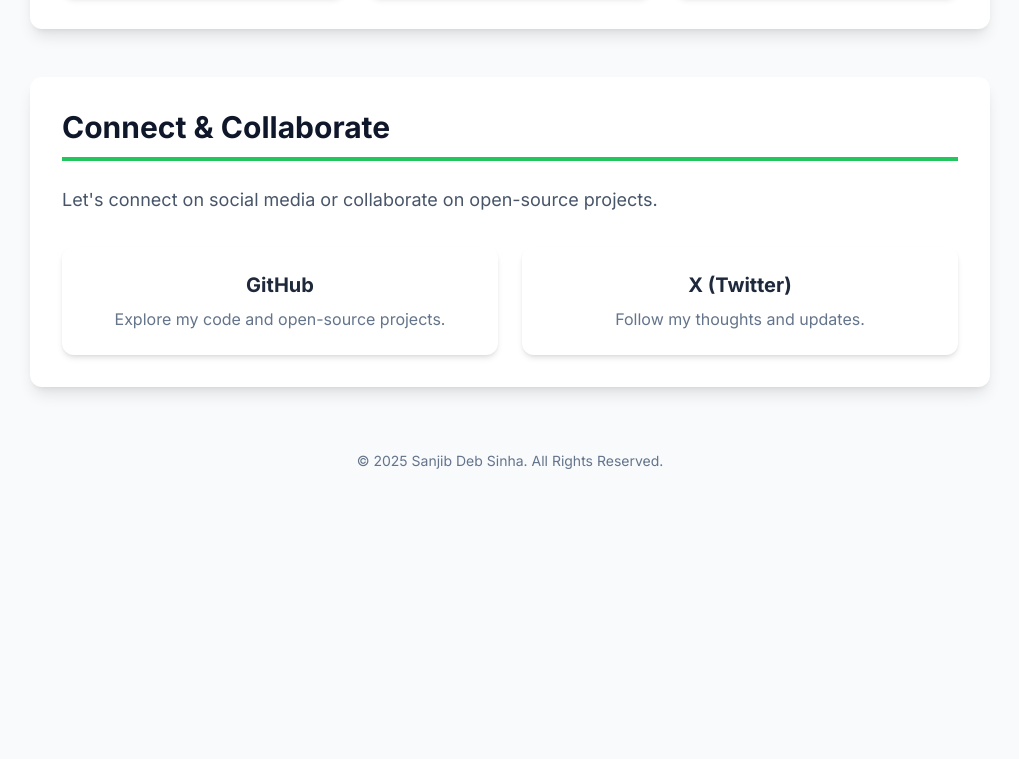
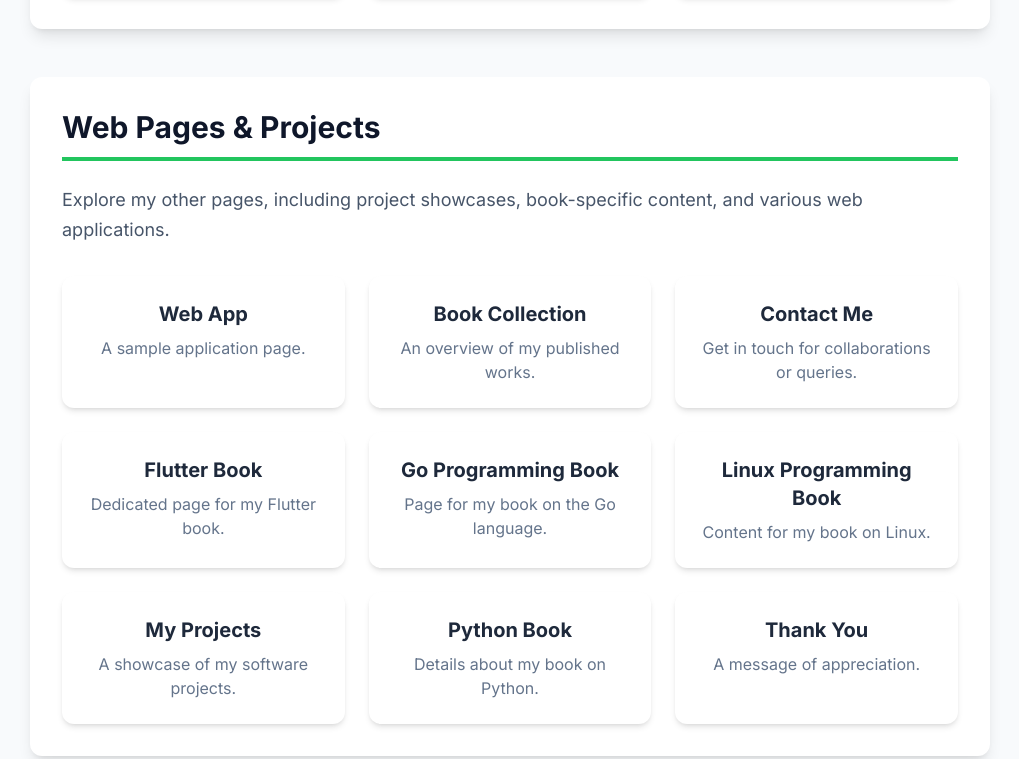
Before and after one commit to sanjibsinha/sanjibsinha.github.io, a plain HTML site: page index.html in a window 1280 px wide. Shown: the part 1029-1788 px from the top of the page, without its empty margins (130-1149 px from the left). Before the commit the page ends 1532 px from the top, so only its background shows below. Drawn offline with nearby package versions, Linux system fonts and the light colour scheme.

Commit message:
Update index.html

```diff
--- a/index.html
+++ b/index.html
@@ -27,7 +27,7 @@
         @keyframes blink {
             50% { opacity: 0; }
         }
-        .book-link-card {
+        .link-card {
             background-color: white;
             border-radius: 0.75rem;
             padding: 1.5rem;
@@ -35,7 +35,7 @@
             box-shadow: 0 4px 6px -1px rgb(0 0 0 / 0.1), 0 2px 4px -2px rgb(0 0 0 / 0.1);
             transition: transform 0.3s ease, box-shadow 0.3s ease;
         }
-        .book-link-card:hover {
+        .link-card:hover {
             transform: translateY(-5px);
             box-shadow: 0 10px 15px -3px rgb(0 0 0 / 0.1), 0 4px 6px -4px rgb(0 0 0 / 0.1);
         }
@@ -72,21 +72,66 @@
                 </p>
                 <div class="grid grid-cols-1 sm:grid-cols-2 lg:grid-cols-3 gap-6">
 
-                    <a href="https://leanpub.com/u/sanjibsinha" target="_blank" rel="noopener noreferrer" class="book-link-card">
+                    <a href="https://leanpub.com/u/sanjibsinha" target="_blank" rel="noopener noreferrer" class="link-card">
                         <h3 class="text-xl font-bold text-slate-800">Leanpub</h3>
                         <p class="text-slate-500 mt-2">Find my self-published books and guides.</p>
                     </a>
 
-                    <a href="https://www.amazon.in/Books-Sanjib-Sinha/s?rh=n%3A976389031%2Cp_27%3ASanjib%2BSinha" target="_blank" rel="noopener noreferrer" class="book-link-card">
+                    <a href="https://www.amazon.in/Books-Sanjib-Sinha/s?rh=n%3A976389031%2Cp_27%3ASanjib%2BSinha" target="_blank" rel="noopener noreferrer" class="link-card">
                         <h3 class="text-xl font-bold text-slate-800">Amazon</h3>
                         <p class="text-slate-500 mt-2">Author page for Kindle and paperback editions.</p>
                     </a>
 
-                    <a href="https://link.springer.com/book/10.1007/978-1-4842-5562-9" target="_blank" rel="noopener noreferrer" class="book-link-card">
+                    <a href="https://link.springer.com/book/10.1007/978-1-4842-5562-9" target="_blank" rel="noopener noreferrer" class="link-card">
                         <h3 class="text-xl font-bold text-slate-800">Springer Nature</h3>
                         <p class="text-slate-500 mt-2">Professionally published books by Apress.</p>
                     </a>
 
+                </div>
+            </section>
+
+            <section id="projects" class="bg-white rounded-xl shadow-lg p-6 md:p-8">
+                <h2 class="text-3xl font-bold text-slate-900 border-b-4 border-green-500 pb-3 mb-6">Web Pages & Projects</h2>
+                <p class="text-slate-600 leading-relaxed mb-8 text-lg">
+                    Explore my other pages, including project showcases, book-specific content, and various web applications.
+                </p>
+                <div class="grid grid-cols-1 sm:grid-cols-2 lg:grid-cols-3 gap-6">
+                    <a href="./app.html" class="link-card">
+                        <h3 class="text-xl font-bold text-slate-800">Web App</h3>
+                        <p class="text-slate-500 mt-2">A sample application page.</p>
+                    </a>
+                    <a href="./books.html" class="link-card">
+                        <h3 class="text-xl font-bold text-slate-800">Book Collection</h3>
+                        <p class="text-slate-500 mt-2">An overview of my published works.</p>
+                    </a>
+                    <a href="./contact.html" class="link-card">
+                        <h3 class="text-xl font-bold text-slate-800">Contact Me</h3>
+                        <p class="text-slate-500 mt-2">Get in touch for collaborations or queries.</p>
+                    </a>
+                    <a href="./flutter-book.html" class="link-card">
+                        <h3 class="text-xl font-bold text-slate-800">Flutter Book</h3>
+                        <p class="text-slate-500 mt-2">Dedicated page for my Flutter book.</p>
+                    </a>
+                    <a href="./go-book.html" class="link-card">
+                        <h3 class="text-xl font-bold text-slate-800">Go Programming Book</h3>
+                        <p class="text-slate-500 mt-2">Page for my book on the Go language.</p>
+                    </a>
+                    <a href="./linux-book.html" class="link-card">
+                        <h3 class="text-xl font-bold text-slate-800">Linux Programming Book</h3>
+                        <p class="text-slate-500 mt-2">Content for my book on Linux.</p>
+                    </a>
+                    <a href="./projects.html" class="link-card">
+                        <h3 class="text-xl font-bold text-slate-800">My Projects</h3>
+                        <p class="text-slate-500 mt-2">A showcase of my software projects.</p>
+                    </a>
+                    <a href="./python-book.html" class="link-card">
+                        <h3 class="text-xl font-bold text-slate-800">Python Book</h3>
+                        <p class="text-slate-500 mt-2">Details about my book on Python.</p>
+                    </a>
+                    <a href="./thank-you.html" class="link-card">
+                        <h3 class="text-xl font-bold text-slate-800">Thank You</h3>
+                        <p class="text-slate-500 mt-2">A message of appreciation.</p>
+                    </a>
                 </div>
             </section>
 
@@ -96,12 +141,12 @@
                      Let's connect on social media or collaborate on open-source projects.
                  </p>
                  <div class="grid grid-cols-1 sm:grid-cols-2 gap-6">
-                    <a href="https://github.com/sanjibsinha" target="_blank" rel="noopener noreferrer" class="book-link-card">
+                     <a href="https://github.com/sanjibsinha" target="_blank" rel="noopener noreferrer" class="link-card">
                          <h3 class="text-xl font-bold text-slate-800">GitHub</h3>
                          <p class="text-slate-500 mt-2">Explore my code and open-source projects.</p>
                      </a>
 
-                    <a href="https://x.com/sanjibsinha?ref_src=twsrc%5Egoogle%7Ctwcamp%5Eserp%7Ctwgr%5Eauthor" target="_blank" rel="noopener noreferrer" class="book-link-card">
+                     <a href="https://x.com/sanjibsinha?ref_src=twsrc%5Egoogle%7Ctwcamp%5Eserp%7Ctwgr%5Eauthor" target="_blank" rel="noopener noreferrer" class="link-card">
                          <h3 class="text-xl font-bold text-slate-800">X (Twitter)</h3>
                          <p class="text-slate-500 mt-2">Follow my thoughts and updates.</p>
                      </a>
```
Lines whose indentation alone changed are shown as unchanged.
